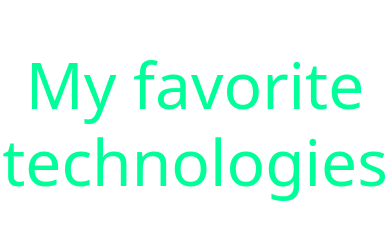
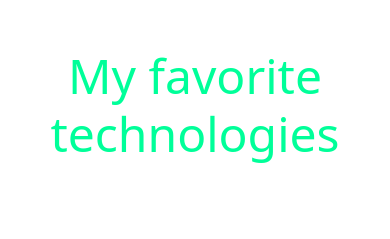
Before and after one commit to AaronSantos-Next11/Examen-1, a plain HTML site: page index.html in a window 390 px wide. Shown: the part 559-798 px from the top of the page. Drawn offline with nearby package versions, Linux system fonts and the light colour scheme.

Commit message:
Fix: Corrección en la vista responsiva del título de las cards

```diff
--- a/css/style.css
+++ b/css/style.css
@@ -148,6 +148,12 @@ header > h1 {
     font-size: 4rem;
     color: var(--third);
     margin: 0 auto;
+}
+
+@media (width < 991px) { /* Esta es una forma mas moderna de escribir un media quaries (por midudev)*/
+    header > h1 {
+        font-size: 3rem;
+    }
 }
 
 /* Hacemos que el contenedor sea flexible con flexbox
```
